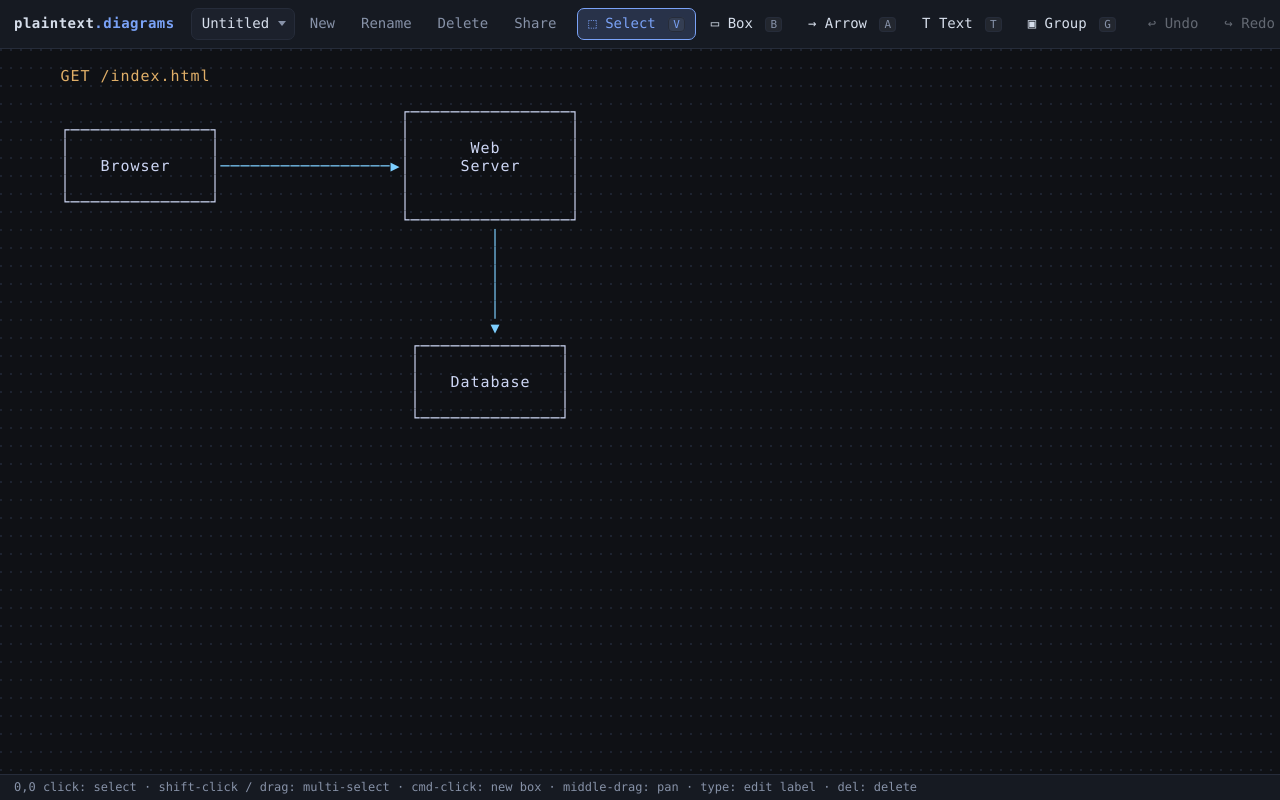
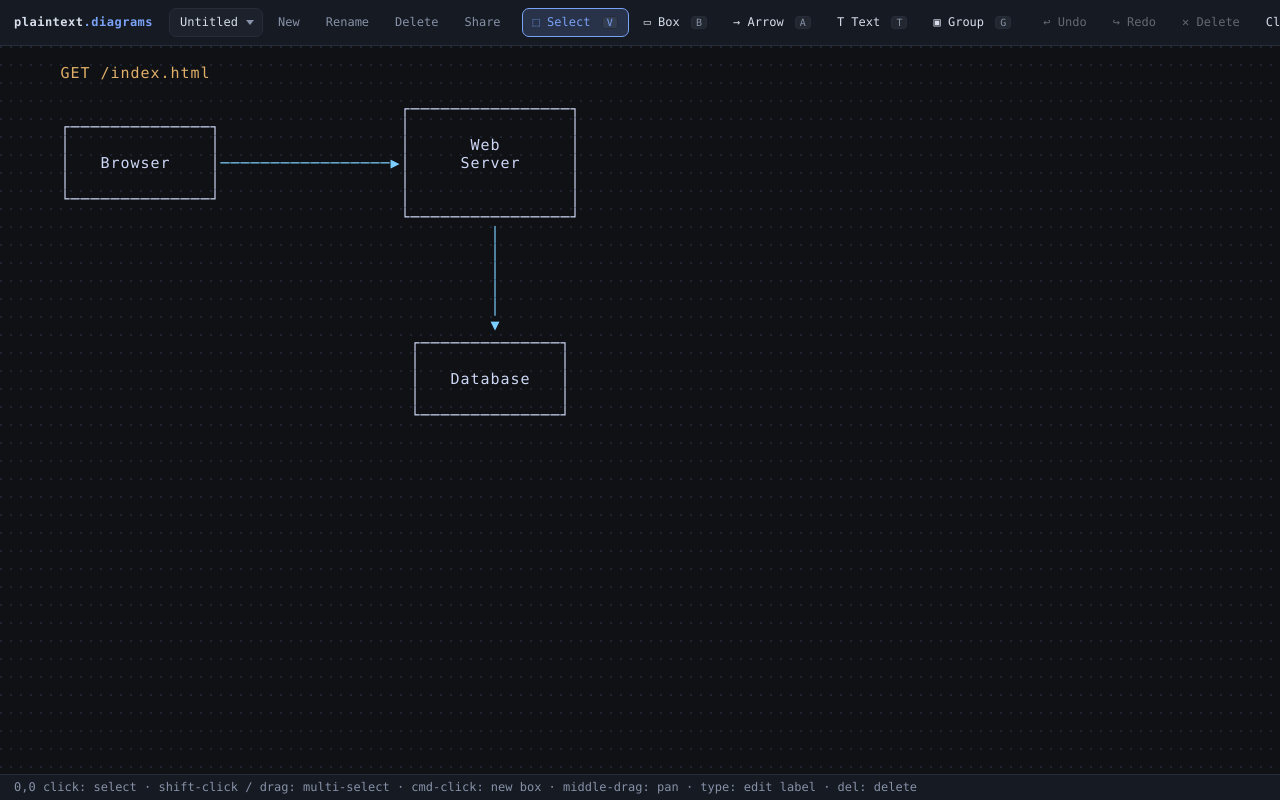
Before and after one commit to melonmanchan/plaintext.diagrams, a website built with Vite: page index.html in a window 1280 px wide. Built offline with nearby package versions, Linux system fonts and the light colour scheme; files whose address does not match are found by name.

Commit message:
Change font size a bit smalelr

```diff
--- a/src/style.css
+++ b/src/style.css
@@ -62,6 +62,7 @@ body {
 	overscroll-behavior-x: contain;
 	-webkit-overflow-scrolling: touch;
 	padding: 8px 14px;
+	font-size: 12px;
 	background: var(--panel);
 	border-bottom: 1px solid var(--border);
 	user-select: none;
@@ -175,6 +176,9 @@ kbd {
 	border-radius: 4px;
 	padding: 0 4px;
 	margin-left: 4px;
+}
+#toolbar kbd {
+	font-size: 10px;
 }
 button.active kbd,
 button.primary kbd {
```
Also changed, not shown: e2e/visual.spec.ts-snapshots/dashed-arrows.png (added), e2e/visual.spec.ts-snapshots/editor-zoom-200.png (added), e2e/visual.spec.ts-snapshots/editor-zoom-64.png (added), e2e/visual.spec.ts-snapshots/group-lanes.png (added), e2e/visual.spec.ts-snapshots/hover.png (added), e2e/visual.spec.ts-snapshots/marquee.png (added), e2e/visual.spec.ts-snapshots/rounded-box.png (added), e2e/visual.spec.ts-snapshots/scene-zoom-50.png (added), e2e/visual.spec.ts-snapshots/selection.png (added), e2e/visual.spec.ts-snapshots/snap-guide.png (added).
